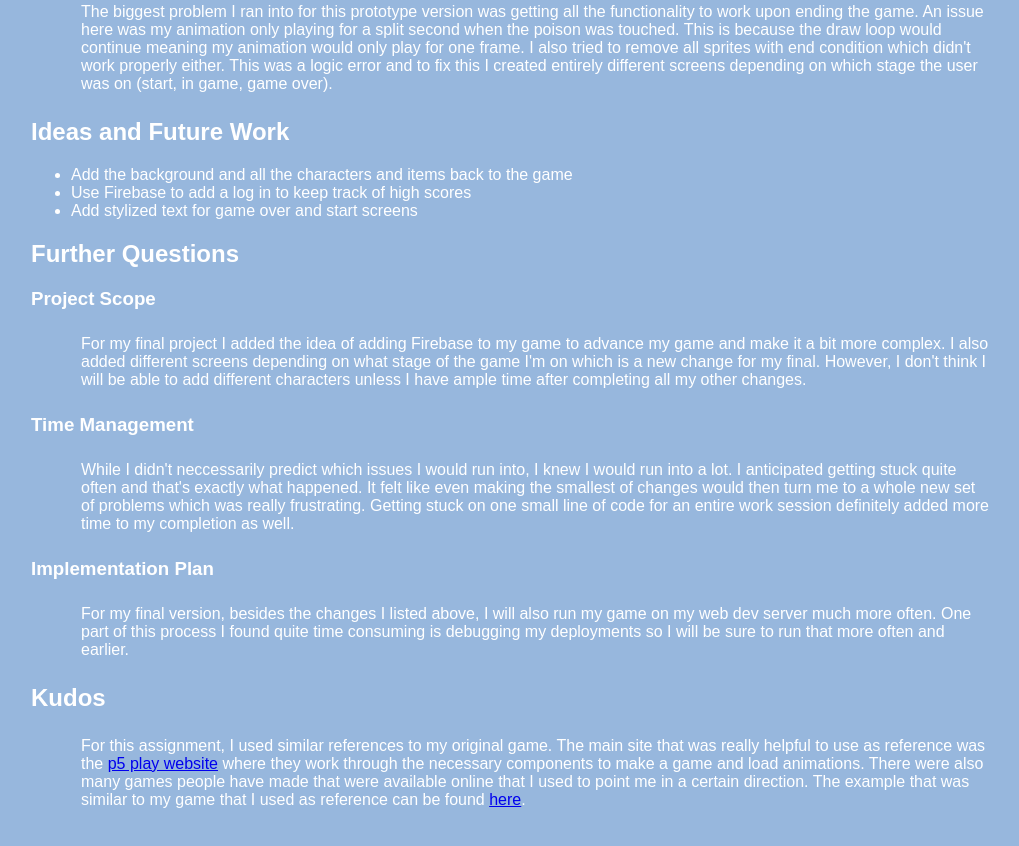
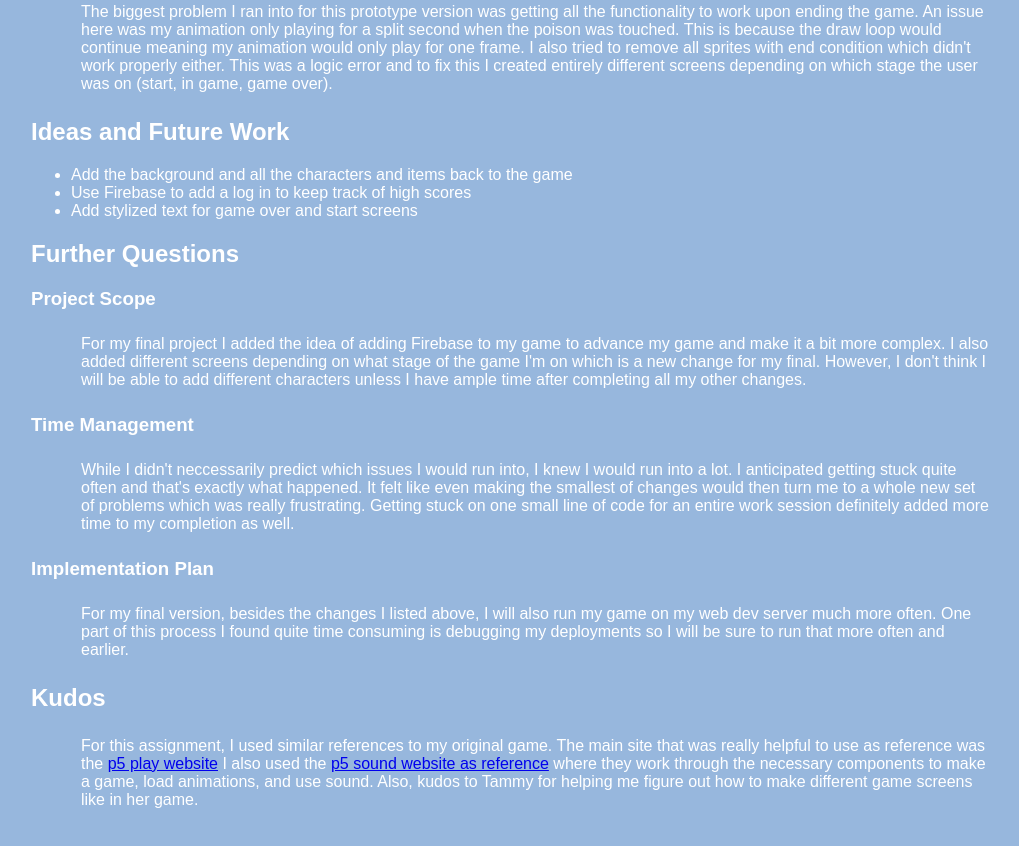
Before and after one commit to yofuturequeen/yofuturequeen.github.io, a plain HTML site: page prototype.html in a window 1280 px wide. Shown: the part 1785-2631 px from the top of the page, without its empty margins (27-1046 px from the left). Drawn offline with Linux system fonts and the light colour scheme.

Commit message:
add kudos

```diff
--- a/prototype.html
+++ b/prototype.html
@@ -66,9 +66,9 @@
             of this process I found quite time consuming is debugging my deployments so I will be sure to run that more often and earlier.
           </p>
           <h2>Kudos</h2>
-          <p>For this assignment, I used similar references to my original game. The main site that was really helpful to use as reference was the <a href="https://p5play.org/learn/index.html">p5 play website</a>
-             where they work through the necessary components to make a game and load animations. There were also many games people have made that were available online that I used to point me in a certain direction. The
-                example that was similar to my game that I used as reference can be found <a href="https://editor.p5js.org/amazingsupergirl98/sketches/v2gp7hzZ1">here</a>.
+          <p>For this assignment, I used similar references to my original game. The main site that was really helpful to use as reference was the <a href="https://p5play.org/learn/index.html">p5 play website</a> I also used the <a href="https://p5js.org/reference/#/libraries/p5.sound">p5 sound
+            website as reference</a>
+             where they work through the necessary components to make a game, load animations, and use sound. Also, kudos to Tammy for helping me figure out how to make different game screens like in her game.
           </p>
         </div>
     </body>
```
